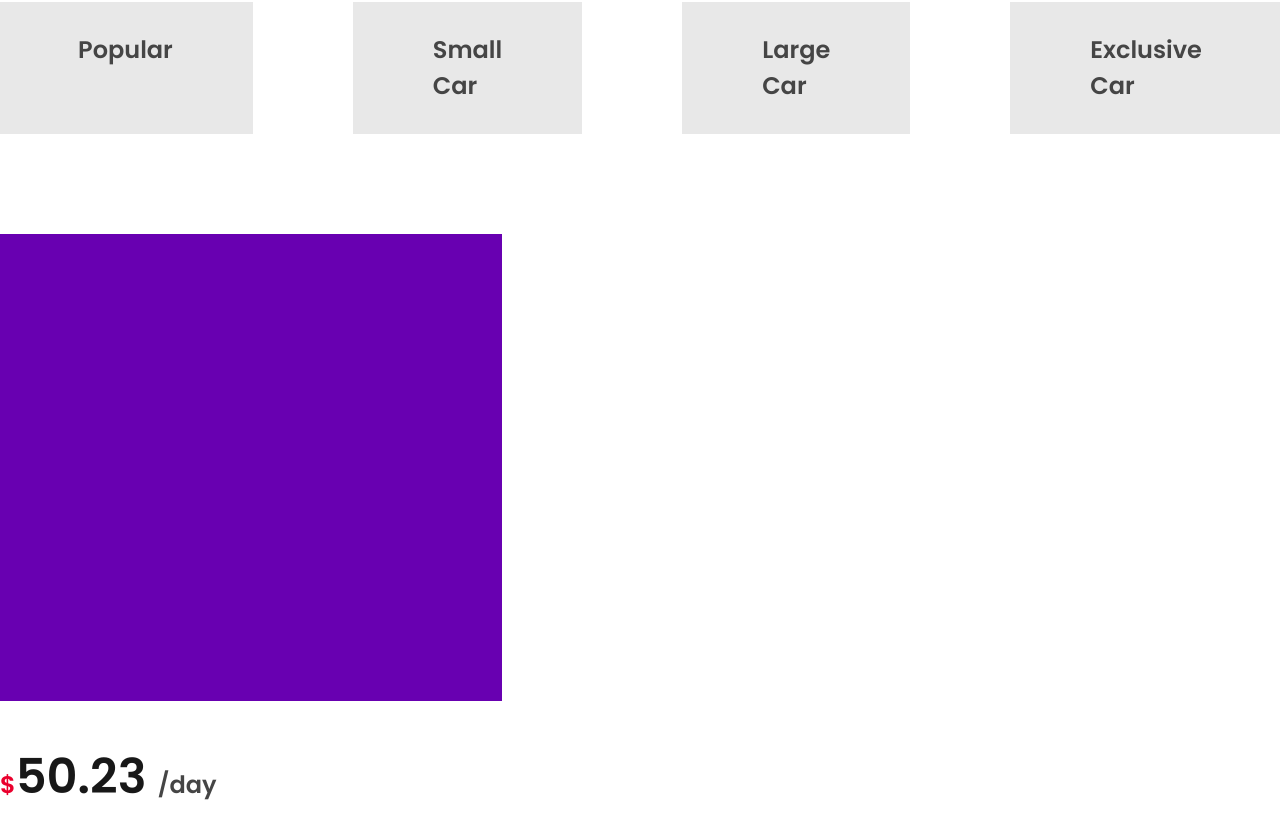
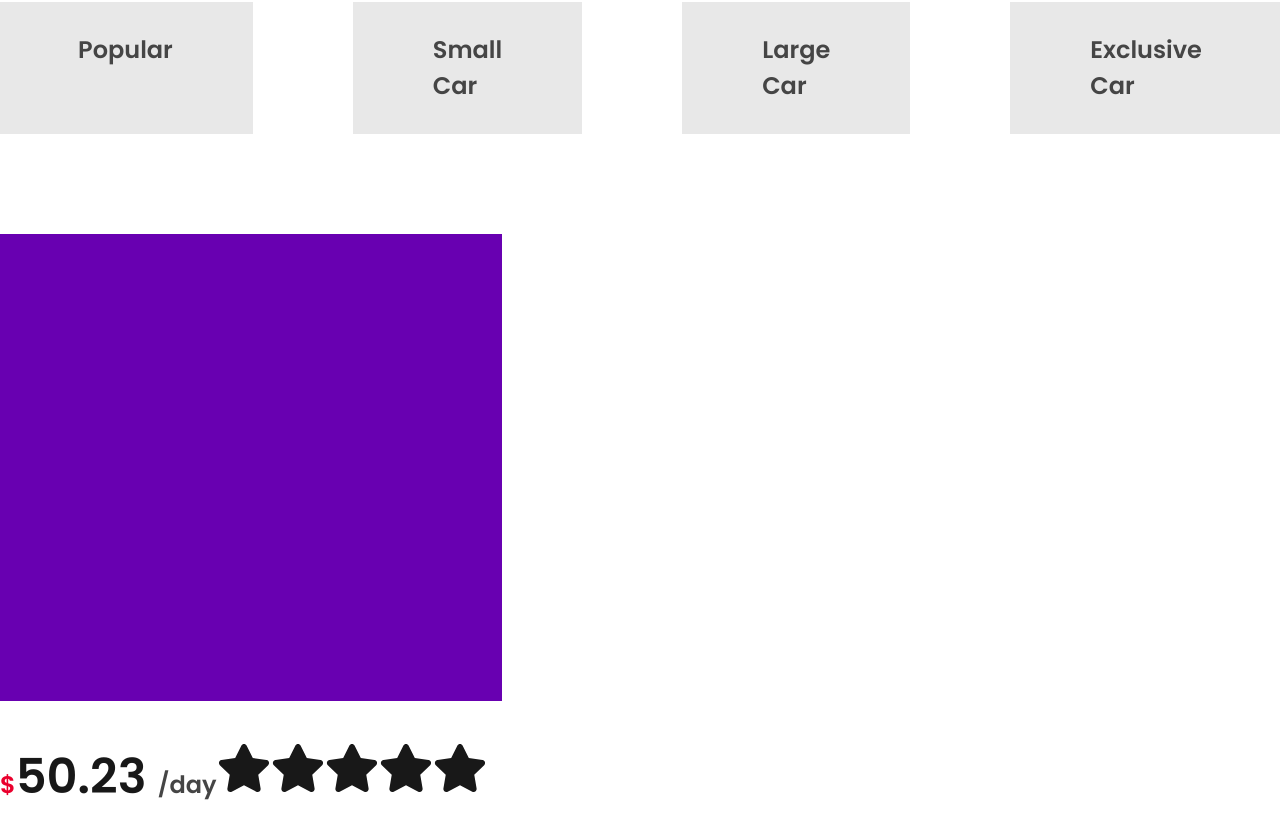
Before and after one commit to shoumen-shomu/speedyrent, a React (Vite) app: page / in a window 1280 px wide. Shown: the part 5513-6326 px from the top of the page. Built offline with nearby package versions, Linux system fonts and the light colour scheme.

Commit message:
Add star rating display to Products component

```diff
--- a/src/components/Products.jsx
+++ b/src/components/Products.jsx
@@ -2,6 +2,7 @@ import React from "react";
 import Images from "./Images";
 import productImg from "/src/assets/productImg.png";
 import Container from "./Container";
+import { FaStar } from "react-icons/fa";
 
 const Products = () => {
   return (
@@ -20,6 +21,13 @@ const Products = () => {
                   /day
                 </span>
               </p>
+              <div className="flex">
+                <FaStar className="w-10 h-10 text-red" />
+                <FaStar className="w-10 h-10 text-red" />
+                <FaStar className="w-10 h-10 text-red" />
+                <FaStar className="w-10 h-10 text-red" />
+                <FaStar className="w-10 h-10 text-red" />
+              </div>
             </div>
           </div>
         </Container>
```
